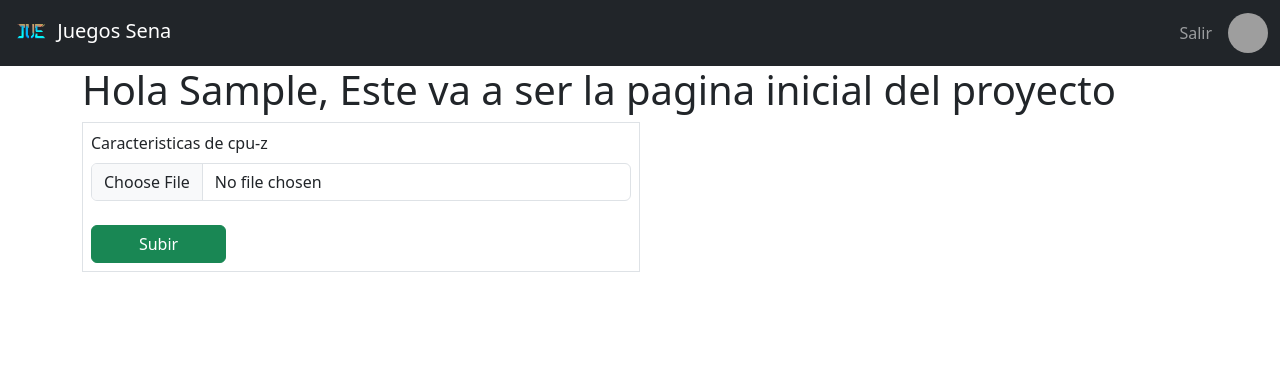
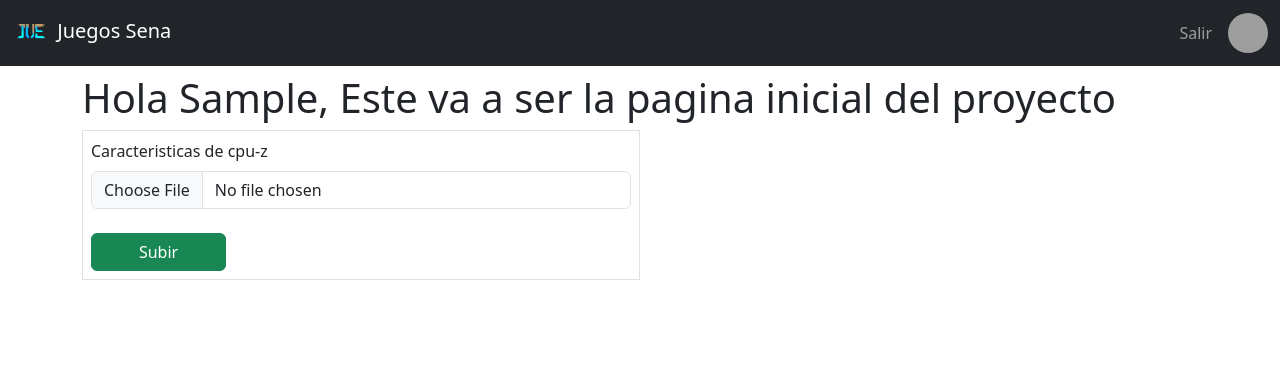
Before and after one commit to YOYO-DR/proyecto-searchgc, a Django app: page / in a window 1280 px wide. Shown: the top 366 px of the page. Run offline with Django 4.2, Linux system fonts and the light colour scheme; the visitor is signed in with stand-in values (Sample User, id 1); some libraries are stand-ins or nearby versions; grey boxes are pictures that could not be loaded.

Commit message:
maquetacion basica en formularios de inicio y registro

```diff
--- a/apps/inicio/templates/inicio.html
+++ b/apps/inicio/templates/inicio.html
@@ -2,7 +2,7 @@
 {% load static %}
 {% block contenido %}
 {% if user.is_authenticated %}
-<h1>Hola {{user.username|title}}, {{dato}}</h1>
+<h1 class="mt-2">Hola {{user.username|title}}, {{dato}}</h1>
 <form id="envioTxt" class="d-flex flex-column border p-2 col-12 col-sm-10 col-md-8 col-lg-6 col-xxl-4">
   <div class="mb-3">
   <label for="formFile" class="form-label">Caracteristicas de cpu-z</label>
```
